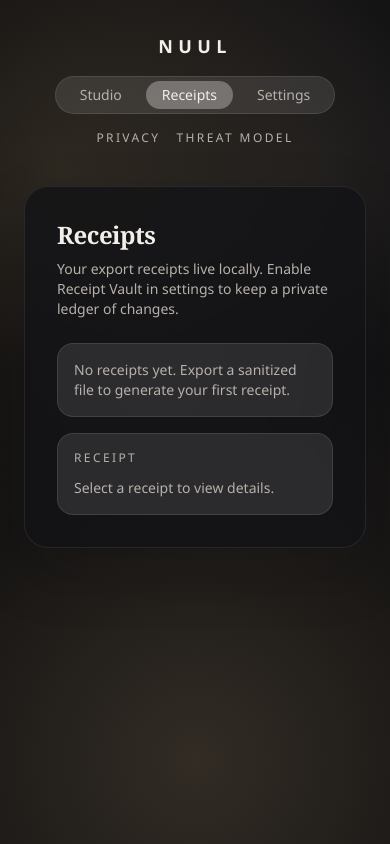
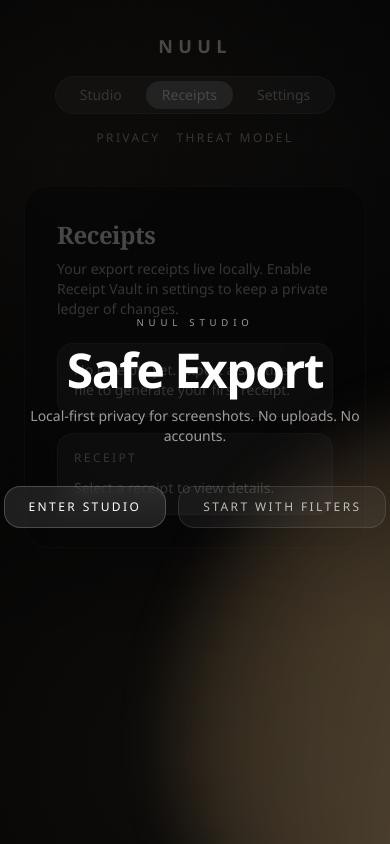
Before and after one commit to nessakodo/nuul, a Next.js app: page /receipts in a window 390 px wide. Built offline with nearby package versions, Linux system fonts and the light colour scheme.

Commit message:
feat: cinematic intro and mobile filter onboarding

```diff
--- a/components/AppShell.tsx
+++ b/components/AppShell.tsx
@@ -3,6 +3,7 @@
 import Link from "next/link";
 import { usePathname } from "next/navigation";
 import LaunchVeil from "@/components/LaunchVeil";
+import IntroSequence from "@/components/IntroSequence";
 
 const tabs = [
   { href: "/studio", label: "Studio" },
@@ -16,6 +17,7 @@ export default function AppShell({ children }: { children: React.ReactNode }) {
   return (
     <div className="min-h-screen px-6 pb-12 pt-8 lg:px-12">
       <LaunchVeil />
+      <IntroSequence />
       <nav className="mx-auto grid max-w-6xl grid-cols-1 items-center gap-4 md:grid-cols-[1fr_auto_1fr]">
         <div className="text-center text-lg font-semibold tracking-[0.3em] md:text-left">NUUL</div>
         <div className="flex justify-center">
--- /dev/null
+++ b/components/IntroSequence.tsx
@@ -0,0 +1,85 @@
+"use client";
+
+import { useEffect, useMemo, useState } from "react";
+import anime from "animejs";
+import { playChime } from "@/lib/sfx";
+import Link from "next/link";
+
+const introKey = "nuul-intro-seen";
+
+export default function IntroSequence() {
+  const [visible, setVisible] = useState(false);
+  const [phase, setPhase] = useState(0);
+
+  useEffect(() => {
+    const seen = sessionStorage.getItem(introKey) === "true";
+    if (seen) return;
+    setVisible(true);
+    sessionStorage.setItem(introKey, "true");
+    const timers = [
+      window.setTimeout(() => setPhase(1), 200),
+      window.setTimeout(() => setPhase(2), 900),
+      window.setTimeout(() => setPhase(3), 1800),
+      window.setTimeout(() => setPhase(4), 2600)
+    ];
+    return () => timers.forEach((t) => window.clearTimeout(t));
+  }, []);
+
+  useEffect(() => {
+    if (!visible) return;
+    anime({
+      targets: ".nuul-intro-orb",
+      opacity: [0.2, 0.8],
+      scale: [0.9, 1.08],
+      easing: "easeInOutSine",
+      duration: 7000,
+      direction: "alternate",
+      loop: true
+    });
+  }, [visible]);
+
+  const ready = useMemo(() => phase >= 4, [phase]);
+
+  if (!visible) return null;
+
+  return (
+    <div className="fixed inset-0 z-[60] flex items-center justify-center bg-black/70 text-white">
+      <div className="absolute inset-0">
+        <div className="nuul-intro-orb orb absolute left-1/2 top-1/2 h-[620px] w-[620px] -translate-x-1/2 -translate-y-1/2 rounded-full" />
+      </div>
+
+      <div
+        className={`relative z-10 text-center transition-all duration-700 ${
+          phase >= 2 ? "opacity-100 translate-y-0" : "opacity-0 translate-y-6"
+        }`}
+      >
+        <div className="text-[0.6rem] uppercase tracking-[0.5em] text-white/60">NUUL STUDIO</div>
+        <div className="mt-4 text-5xl font-semibold tracking-[-0.03em]">Safe Export</div>
+        <div className="mt-3 text-sm text-white/60">
+          Local-first privacy for screenshots. No uploads. No accounts.
+        </div>
+
+        <div
+          className={`mt-10 flex flex-wrap items-center justify-center gap-3 transition-all duration-700 ${
+            ready ? "opacity-100 translate-y-0" : "opacity-0 translate-y-6"
+          }`}
+        >
+          <Link
+            href="/studio"
+            onClick={() => playChime()}
+            className="rounded-2xl border border-white/20 bg-white/10 px-6 py-3 text-xs uppercase tracking-[0.2em] backdrop-blur"
+          >
+            Enter Studio
+          </Link>
+          <Link
+            href="/studio"
+            onClick={() => playChime()}
+            className="rounded-2xl border border-white/10 bg-white/5 px-6 py-3 text-xs uppercase tracking-[0.2em] text-white/70"
+          >
+            Start With Filters
+          </Link>
+        </div>
+      </div>
+    </div>
+  );
+}
--- a/components/StudioClient.tsx
+++ b/components/StudioClient.tsx
@@ -41,6 +41,7 @@ export default function StudioClient() {
   const [autoCropEnabled, setAutoCropEnabled] = useState(false);
   const [verification, setVerification] = useState<{ metadataPresent: boolean } | null>(null);
   const [ocrAvailable, setOcrAvailable] = useState(true);
+  const [showFilterOnboarding, setShowFilterOnboarding] = useState(false);
   const fileRef = useRef<File | null>(null);
   const bitmapRef = useRef<ImageBitmap | null>(null);
   const analysisScaleRef = useRef<number>(1);
@@ -97,6 +98,13 @@ export default function StudioClient() {
     },
     [previewUrl]
   );
+
+  useEffect(() => {
+    if (typeof window === "undefined") return;
+    const seen = window.localStorage.getItem("nuul-mobile-filters") === "true";
+    const isMobile = window.innerWidth < 900;
+    if (!seen && isMobile) setShowFilterOnboarding(true);
+  }, []);
 
   const onDrop = (event: React.DragEvent<HTMLButtonElement>) => {
     event.preventDefault();
@@ -270,13 +278,44 @@ export default function StudioClient() {
 
   return (
     <div className="grid gap-6 lg:grid-cols-[280px_1fr_320px]">
+      {showFilterOnboarding ? (
+        <div className="fixed inset-0 z-[70] flex items-end bg-black/60 lg:hidden">
+          <div className="w-full rounded-t-3xl border border-white/10 bg-white/10 p-6 text-white backdrop-blur">
+            <div className="text-xs uppercase tracking-[0.3em] text-white/60">Filters first</div>
+            <div className="mt-2 text-xl font-semibold">Pick a look before you edit</div>
+            <p className="mt-2 text-sm text-white/60">
+              Import a Lightroom preset or choose a mood. We’ll apply it before sanitization.
+            </p>
+            <div className="mt-4 grid grid-cols-2 gap-2 text-xs">
+              {["Graphite", "Warm Film", "Soft Grain", "Noir"].map((label) => (
+                <button key={label} className="rounded-full border border-white/20 bg-white/10 px-3 py-2 text-left">
+                  {label}
+                </button>
+              ))}
+              <label className="col-span-2 rounded-full border border-white/20 bg-white/10 px-3 py-2 text-left">
+                Import Lightroom preset (.xmp)
+                <input type="file" className="hidden" accept=".xmp" />
+              </label>
+            </div>
+            <button
+              className="mt-5 w-full rounded-full border border-white/20 bg-white/10 px-4 py-3 text-sm"
+              onClick={() => {
+                window.localStorage.setItem("nuul-mobile-filters", "true");
+                setShowFilterOnboarding(false);
+              }}
+            >
+              Continue to Studio
+            </button>
+          </div>
+        </div>
+      ) : null}
       <GlassPanel className="p-5">
         <div className="space-y-6">
           <div>
-            <div className="text-xs uppercase tracking-[0.2em] text-[color:var(--muted)]">Import</div>
-            <div className="mt-3 flex flex-col gap-3">
+          <div className="text-xs uppercase tracking-[0.2em] text-[color:var(--muted)]">Import</div>
+          <div className="mt-3 flex flex-col gap-3">
               <button
-                className="rounded-2xl border border-white/10 bg-white/10 px-4 py-6 text-left text-sm"
+                className="rounded-2xl border border-white/10 bg-white/10 px-4 py-6 text-left text-sm backdrop-blur"
                 onDrop={onDrop}
                 onDragOver={(e) => e.preventDefault()}
               >
```
